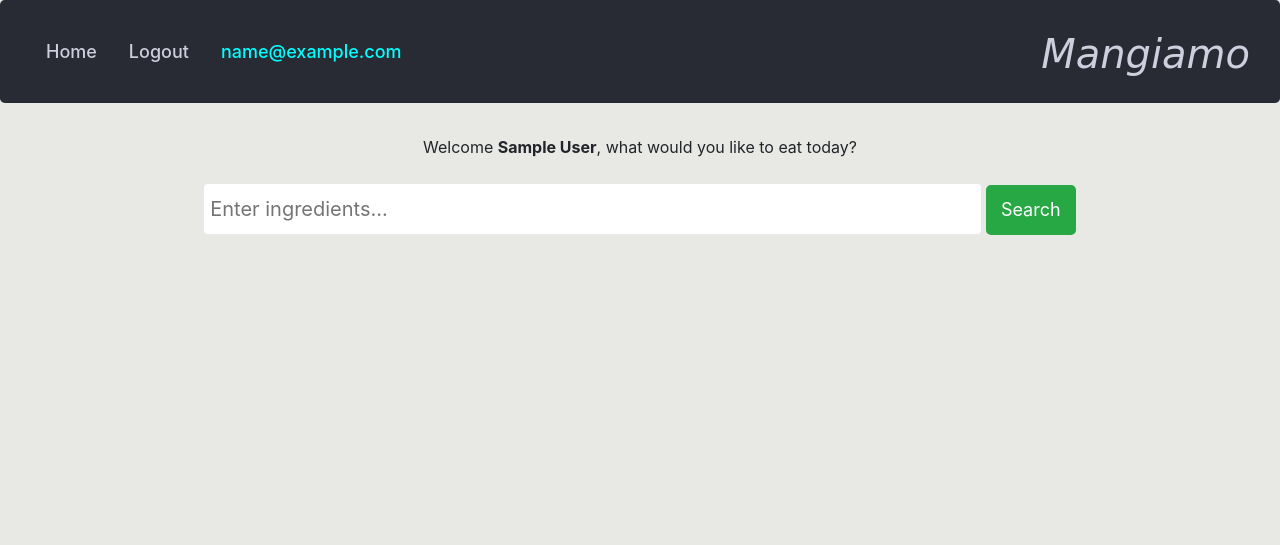
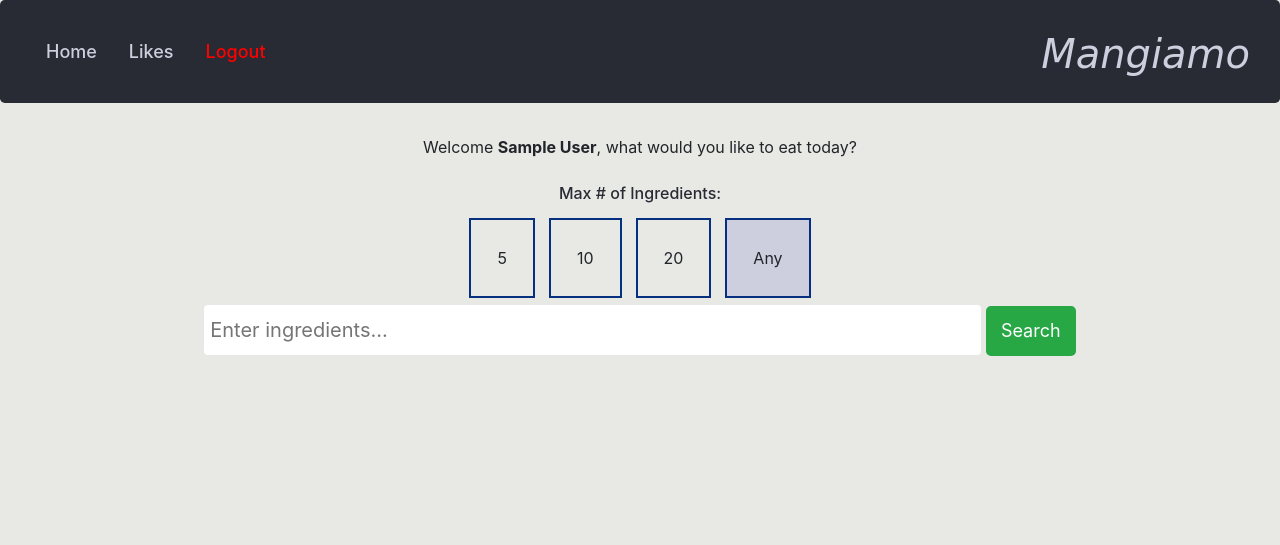
Before and after one commit to vespoli95/mangiamo, a Flask app: page / in a window 1280 px wide. Shown: the top 545 px of the page. Run offline with Flask 2, Linux system fonts and the light colour scheme; the visitor is signed in with stand-in values (Sample User, id 1); some libraries are stand-ins or nearby versions.

Commit message:
major changes

```diff
--- a/app.py
+++ b/app.py
@@ -1,4 +1,4 @@
-from flask import Flask, render_template, request, flash, redirect, url_for, session, logging
+from flask import Flask, jsonify, render_template, request, flash, redirect, url_for, session, logging
 from flask_mysqldb import MySQL
 from passlib.hash import sha256_crypt
 from functools import wraps
@@ -95,6 +95,7 @@ def login():
             # 1st stored stored hash only
             data = cur.fetchone()
             password = data['password']
+            user_id = data['user_id']
 
             # compare passwords
             if sha256_crypt.verify(password_candidate, password):
@@ -102,6 +103,11 @@ def login():
                 session['first_name'] = data['first_name']
                 session['email'] = email
 
+                query = "Select user_id from users where email = '{}'".format(email)
+                cur.execute(query)
+                user_id = cur.fetchone()['user_id']
+                print("USER ID: {}".format(user_id))
+                session['user_id'] = user_id
                 #flash('You are now logged in', 'success')
 
                 session['msg'] = ""
@@ -138,6 +144,58 @@ def logout():
     flash('You are now logged out', 'success')
     return redirect(url_for('index'))
 
+@app.route('/like', methods=['POST'])
+def like():
+    json = request.get_json()
+    date_liked = datetime.datetime.now()
+    #email = str(request.data['email'])
+    try:
+        # data = data[2:]
+        cur = mysql.connection.cursor()
+
+        # get user by email
+        if json['isLike']:
+            query = "INSERT INTO likes (FK_likes_users_user_id, date_liked, url, label, num_of_ingredients, image, query) VALUES ('{}', '{}', '{}', '{}', '{}', '{}', '{}')".format(json["user_id"], date_liked, json["url"], json["label"], json["num_of_ingredients"], json['image'], json['query'])
+        else: query = "DELETE FROM likes WHERE url = '{}' AND FK_likes_users_user_id = '{}'".format(json['url'], json['user_id'])
+        print(query)
+        cur.execute(query)
+
+        #commit to DB
+        mysql.connection.commit()
+
+        #close connection
+        cur.close()
+        return jsonify({"val": "Success"})
+    except Exception as e:
+        print(e)
+        return jsonify({"val": "Error"})
+
+@app.route('/isLiked', methods=['POST'])
+def isLiked():
+    cur = mysql.connection.cursor()
+    url = request.get_json()['url']
+    user_id = request.get_json()['user_id']
+
+    #get user by email
+    query = "SELECT COUNT(*) FROM likes WHERE url = '{}' AND FK_likes_users_user_id = '{}'".format(url, user_id)
+    cur.execute(query)
+    result = cur.fetchone()
+    #commit to DB
+    mysql.connection.commit()
+    print(result['COUNT(*)'])
+    #close connection
+    cur.close()
+    return str(result['COUNT(*)'] > 0)
+
+@app.route('/likes/<int:user_id>', methods=['GET', 'POST'])
+def likes(user_id):
+    cur = mysql.connection.cursor()
+    query = "SELECT * FROM likes where FK_likes_users_user_id = {}".format(user_id)
+    cur.execute(query)
+    data = cur.fetchall()
+    print(data)
+    return render_template('likes.html', data=data)
+
 if __name__ == '__main__':
     app.secret_key = 'Sword099*'
     app.run(debug=True)
--- a/static/css/style.css
+++ b/static/css/style.css
@@ -117,4 +117,45 @@ form label {
 .red {
   color: red;
 }
+
+img#profile_logo {
+  height: 40px;
+}
+
+#numIngredients {
+  margin-bottom: 10px;
+}
+
+h6 {
+  display: block;
+  color: #282B33;
+}
+
+div.divMaxIngredients {
+  display: -webkit-box;
+  display: -ms-flexbox;
+  display: flex;
+  -webkit-box-pack: center;
+      -ms-flex-pack: center;
+          justify-content: center;
+}
+
+div.divMaxIngredients div.divNumIngredients {
+  border: 2px solid #053080;
+  margin: 7px;
+  padding: 16px;
+}
+
+div.divMaxIngredients div.divNumIngredients p {
+  margin: 10px;
+}
+
+div.divMaxIngredients div.divNumIngredients:hover {
+  background-color: #CDCFDE;
+  cursor: pointer;
+}
+
+div.divMaxIngredients div.divNumIngredients.chosen {
+  background-color: #CDCFDE;
+}
 /*# sourceMappingURL=style.css.map */
--- a/static/css/style.scss
+++ b/static/css/style.scss
@@ -125,3 +125,39 @@ form {
 .red {
     color: red;
 }
+
+img#profile_logo {
+    height: 40px;
+}
+
+#numIngredients {
+    margin-bottom: 10px;
+}
+
+
+h6 {
+    display: block;
+    color: $black;
+}
+
+
+div.divMaxIngredients {
+    display: flex;
+    justify-content: center;
+
+    div.divNumIngredients {
+        border: 2px solid $dark_blue;
+        margin: 7px;
+        padding: 16px;
+        p {
+            margin: 10px;
+        }
+        &:hover{
+            background-color: $light_grey;
+            cursor: pointer;
+        }
+        &.chosen {
+            background-color: $light_grey;
+        }
+    }
+}
--- a/static/js/index.js
+++ b/static/js/index.js
@@ -4,39 +4,60 @@
     let to = 25;
     let recipeSearch = document.getElementById('tbRecipeSearch');
     let loader = document.getElementById('loader');
+    let user_id = document.getElementById('user_id');
 
     let card_elements = [];
+    let num_of_ingredients = '';
 
     function apiCall(appending){
         if (recipeSearch.value.length > 1) {
             let q = "https://api.edamam.com/search?q=" + recipeSearch.value;
             let num_results = "&from=" + from + "&to=" + to;
-            let num_ingredients =  document.getElementById('tbNumIngredients') ? "&ingr="
-                +  document.getElementById('tbNumIngredients') : "";
+            let num_ingredients = num_of_ingredients  == '' ? '' : ("&ingr=" + num_of_ingredients);
             let url =  q + "&app_id=" + app_id + "&app_key=" + app_key + num_results + num_ingredients;
+            console.log("num: ", num_of_ingredients)
 
             loader.innerHTML = "<img src='https://media3.giphy.com/media/sSgvbe1m3n93G/200w.webp?cid=790b76115ced8e3e567842422e986b52&rid=200w.webp' alt='loader'>";
-
+            console.log("URL: ", url);
             fetch(url)
             .then((res) => res.json())
             .then((data) => {
+                let isGenerating = true;
                 loader.innerHTML = "";
                 hits = data['hits'];
                 recipes = document.getElementById('recipes');
-                if (!appending)
-                    recipes.removeChild(recipes.firstChild);
+                if (!appending){
+                    from = 0;
+                    to = 25;
+                    recipes.innerHTML = "";
+                }
+                // recipes.removeChild(recipes.firstChild);
                 for (let i = 0; i < hits.length; i++){
+                    let isLiked = false;
+                    let _body = {
+                        'user_id': user_id.innerText,
+                        'url': `${hits[i]['recipe']['url']}`
+                    };
+                    fetch('/isLiked', {
+                        method: 'POST',
+                        body: JSON.stringify(_body),
+                        headers: {
+                            'Content-Type': 'application/json; charset=utf-8'
+                        }
+                    }).then(response => response.text())
+                    .then(data => {
+                        isLiked = data === 'True' ? true : false;
                         recipes.innerHTML +=
                         `<div class='card-body'>
-                        <div class="test">
-                            <i class="fas fa-heart fa-3x"></i>
-                        </div>
+                            <input type="hidden" value=${hits[i]['recipe']['url']} />
+                            <i class="fas fa-heart fa-3x like_button ${isLiked ? 'red' : ''}"></i>
                             <img src='${hits[i]['recipe']['image']}' class='card-img-top' alt=''  onclick='window.location = "${hits[i]['recipe']['url']}"'>
-                        <h5 class='card-title'>  ${hits[i]['recipe']['label']} </h5>
-                        <p>Ingredients:   ${hits[i]['recipe']['ingredients'].length}</p>
+                            <h5 class='card-title'> ${hits[i]['recipe']['label']} </h5>
+                            <p>Ingredients: ${hits[i]['recipe']['ingredients'].length}</p>
                         </div>`
+                    });
                 }
-                card_elements = document.getElementsByClassName('card-body');
+                isGenerating = false;
                 from += 25;
                 to += 25;
             });
@@ -45,23 +66,80 @@
         }
     }
 
-    function user_like(){
+    function postData(_user_id, element, isLike){
+        if (isLike){
+            let data = {
+                'user_id': _user_id,
+                'url': element.target.parentElement.children[0].value,
+                'image': element.target.parentElement.children[2].currentSrc,
+                'label': element.target.parentElement.children[3].innerText,
+                'num_of_ingredients': element.target.parentElement.children[4].innerText.substring(element.target.parentElement.children[4].innerText.length - 1),
+                'query': recipeSearch.value.trim(),
+                'isLike': isLike
+            };
+            fetch('/like', {
+                method: 'POST', // *GET, POST, PUT, DELETE, etc.
+                headers: {
+                    'Content-Type': 'application/json; charset=utf-8',
+                },
+                dataType: 'text/plain',
+                body: JSON.stringify(data) // body data type must match "Content-Type" header
+            });
+        } else {
+            let data = {
+                'user_id': _user_id,
+                'url': element.target.parentElement.children[0].value,
+                'isLike': isLike
+            };
+            fetch('/like', {
+                method: 'POST', // *GET, POST, PUT, DELETE, etc.
+                headers: {
+                    'Content-Type': 'application/json; charset=utf-8',
+                },
+                dataType: 'text/plain',
+                body: JSON.stringify(data) // body data type must match "Content-Type" header
+            });
+        }
+        // .then(response => response.json())
+        // .then(res => {
+        //     if (res.val === 'Error')
+        //         console.log(element);
 
+        // });
+        // parses JSON response into native Javascript objects
     }
 
     document.addEventListener('click', e => {
-        if (e.target.className.indexOf('fa-heart') > -1){
+        if (e.target.className.indexOf('like_button') > -1){
+            if (user_id){
                 if (e.target.className.indexOf('red') === -1){
-                user_like();
+                    console.log(e);
+                    postData(user_id.text, e, true);
                     e.target.className += ' red';
                 }
                 else {
-                user_unlike();
-                e.target.className = 'fas fa-heart fa-3x';
+                    postData(user_id.text, e, false);
+                    e.target.className = 'fas fa-heart fa-3x like_button';
                 }
+            } else
+                e.target.innerHTML = '<p style="color:black;font-size: small">Must be logged in to like.</p>';
+        } else if (e.target.className.indexOf('divNumIngredients') > -1){
+            //on click, if block isn't selected, make it selected
+            if (e.target.className.indexOf('chosen') == -1){
+                document.querySelectorAll('.divNumIngredients').forEach(
+                    el => {
+                        if (el !== e && el.className.indexOf('chosen') > -1)
+                            el.className = 'divNumIngredients';
+                    }
+                )
+                num_of_ingredients = e.target.firstElementChild.innerText;
+                apiCall(false);
+                e.target.className += ' chosen';
+
+            }
+            else e.target.className = 'divNumIngredients';
         }
     });
-
 
     //on change
      recipeSearch.addEventListener('change', e => {
--- a/templates/index.html
+++ b/templates/index.html
@@ -7,14 +7,25 @@
         {% endif %}
         <form method="post" id ="frmRecipeSearch">
             <div class="container">
+                <h6 id="lblMaxNumIngredients">Max # of Ingredients:</h6>
+                <div class="divMaxIngredients">
+                    <div class="divNumIngredients">
+                        <p>5</p>
+                    </div>
+                    <div class="divNumIngredients">
+                        <p>10</p>
+                    </div>
+                    <div class="divNumIngredients">
+                        <p>20</p>
+                    </div>
+                    <div class="divNumIngredients chosen">
+                        <p>Any</p>
+                    </div>
+                </div>
                 <div>
                     <input type="search" name="searchBar" id="tbRecipeSearch" placeholder="Enter ingredients..."/>
                     <input type="button" name="searchBtn" id="btnRecipeSearch" class="btn-success" value="Search" />
                 </div>
-                <!-- <div>
-                    <label for="tbNumIngredients">Max # of Ingredients:</label>
-                    <input type="number" name="numIngredients" id="tbNumIngredients" placeholder="Max # of Ingredients..." />
-                </div> -->
             </div>
 
         </form>
@@ -29,5 +40,5 @@
     <div id="toTop">
         <i class="fas fa-arrow-up fa-3x"></i>
     </div>
-
+    <script type="text/javascript" src="{{url_for('static', filename='js/index.js')}}"></script>
 {% endblock %}
--- a/templates/layout.html
+++ b/templates/layout.html
@@ -16,12 +16,30 @@
                 <a class="nav-link" href="/">Home</a>
             </li>
             {% if session.logged_in %}
+                <!-- <li class="nav-item dropdown">
+                    <a class="nav-link dropdown-toggle" data-toggle="dropdown" href="#" id="user_profile" style="color:cyan;"
+                        role="button" aria-haspopup="true" aria-expanded="false">{{session.first_name}}
+                        <img src="https://www.freeiconspng.com/uploads/am-a-19-year-old-multimedia-artist-student-from-manila--21.png" id="profile_logo">
+                    </a>
+                    <div class="dropdown-menu">
+                        <a class="dropdown-item" href="#">Action</a>
+                        <a class="dropdown-item" href="#">Another action</a>
+                        <a class="dropdown-item" href="#">Something else here</a>
+                        <div class="dropdown-divider"></div>
+                    </div>
+                </li> -->
                 <li class="nav-item registration">
-                    <a class="nav-link" href="/logout">Logout</a>
+                    <a class="nav-link" href="/likes/{{session.user_id}}" id="likes">Likes</a>
                 </li>
                 <li class="nav-item registration">
-                    <a class="nav-link" style="color:cyan;" href="">{{session.email}}</a>
+                    <a class="nav-link" href="/logout" style="color: red;">Logout</a>
                 </li>
+
+                <li class="nav-item registration" style="display: none;">
+                    <a class="nav-link" id="user_id" style="color:cyan;" href="">{{session.user_id}}</a>
+                </li>
+
+
             {% else %}
                 <li class="nav-item registration">
                     <a class="nav-link" href="/register">Register</a>
@@ -30,30 +48,22 @@
                     <a class="nav-link" href="/login">Login</a>
                 </li>
             {% endif %}
-            <!-- <li class="nav-item dropdown">
-                <a class="nav-link dropdown-toggle" data-toggle="dropdown" href="#" role="button" aria-haspopup="true" aria-expanded="false">Dropdown</a>
-                <div class="dropdown-menu">
-                <a class="dropdown-item" href="#">Action</a>
-                <a class="dropdown-item" href="#">Another action</a>
-                <a class="dropdown-item" href="#">Something else here</a>
-                <div class="dropdown-divider"></div>
-                <a class="dropdown-item" href="#">Separated link</a>
-                </div>
-            </li>
-            <li class="nav-item">
+
+
+            <!-- <li class="nav-item">
                 <a class="nav-link" href="#">Link</a>
             </li>
             <li class="nav-item">
                 <a class="nav-link disabled" href="#" tabindex="-1" aria-disabled="true">Disabled</a>
-            </li> -->
+            </li>  -->
         </ul>
     </header>
 
     {% block body %}{% endblock %}
     <script src="https://kit.fontawesome.com/35757ef71c.js"></script>
+    <script type="text/javascript" src="{{url_for('static', filename='js/popper.min.js')}}"></script>
+    <script type="text/javascript" src="https://stackpath.bootstrapcdn.com/bootstrap/4.3.1/js/bootstrap.bundle.min.js"></script>
     <script type="text/javascript" src="https://stackpath.bootstrapcdn.com/bootstrap/4.3.1/js/bootstrap.min.js"></script>
-    <script type="text/javascript" src="https://stackpath.bootstrapcdn.com/bootstrap/4.3.1/js/bootstrap.bundle.min.js"></script>
-    <script type="text/javascript" src="{{url_for('static', filename='js/index.js')}}"></script>
     <script>
         // header on click
         document.getElementById('header').addEventListener('click', e => {
```
Also changed, not shown: templates/likes.html (added, +17 -0 lines), static/js/likes.js (added), static/js/popper.min.js (added), 1 other file. Lines whose indentation alone changed are shown as unchanged.
